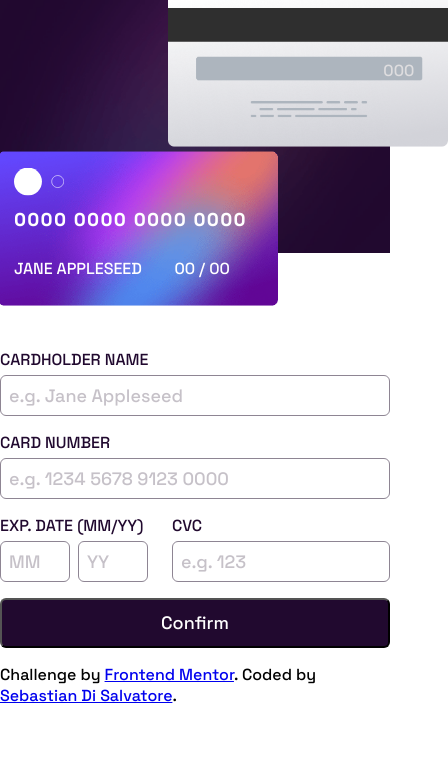
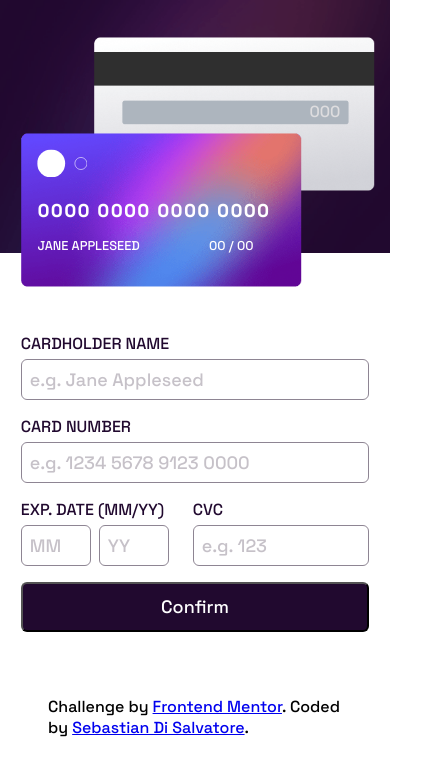
Before and after one commit to Sebads7/Interactive-card-details-form, a plain HTML site: page index.html in a window 390 px wide. Shown: the whole page, 448 px wide, since content can reach past the window. Drawn offline with nearby package versions, Linux system fonts and the light colour scheme.

Commit message:
refactorized mobile view-port

```diff
--- a/index.html
+++ b/index.html
@@ -4,6 +4,7 @@
     <!-- end -->
     <meta charset="UTF-8" />
     <meta name="viewport" content="width=device-width, initial-scale=1.0" />
+    <meta name="format-detection" content="telephone=no">
     <!-- displays site properly based on user's device -->
 
     <link
--- a/styles.css
+++ b/styles.css
@@ -7,36 +7,45 @@
     --Dark-grayish-violet: hsl(279, 6%, 55%);
     --Very-dark-violet: hsl(278, 68%, 11%);
 }
-*,*>*{
+
+*,
+*>* {
     font-family: 'Space Grotesk', sans-serif;
     padding: 0;
     margin: 0;
     box-sizing: border-box;
 }
-body{
+
+body {
     min-height: 100vh;
 }
-.hidden{
+
+.hidden {
     display: none !important;
 }
-.error{
+
+.error {
     border: 2px solid var(--Red);
 }
-.error_message{
+
+.error_message {
     gap: 0;
 }
-.error_message::after{
+
+.error_message::after {
     display: flex;
     flex-direction: row;
     content: "Can't be blank";
     color: var(--Red);
     margin-top: .2rem;
 }
-.container{
+
+.container {
     display: flex;
     align-items: center;
 }
-.left_section{
+
+.left_section {
     min-height: 100vh;
     width: 40%;
     background-image: url('./images/bg-main-desktop.png');
@@ -45,37 +54,43 @@ body{
     background-repeat: no-repeat;
     position: relative;
 }
-.cards{
+
+.cards {
     position: absolute;
     top: 50%;
     display: flex;
     flex-direction: column;
     gap: 2rem;
     left: 100%;
-    transform: translate(-50%,-50%);
+    transform: translate(-50%, -50%);
 }
-.front_card{
+
+.front_card {
     position: relative;
     transform: translateX(-100px);
 }
 
-.card_logo{
+.card_logo {
     position: absolute;
     top: 1rem;
     left: 1rem;
 }
-#name{
+
+#name {
     text-transform: uppercase;
     font-family: inherit;
 }
-#number{
+
+#number {
     position: absolute;
     color: var(--White);
     bottom: 5rem;
     left: 1rem;
     letter-spacing: 2px;
+
 }
-.card_info{
+
+.card_info {
     position: absolute;
     bottom: 2rem;
     left: 1rem;
@@ -84,101 +99,117 @@ body{
     color: var(--White);
     justify-content: space-between;
 }
-.back_card{
+
+.back_card {
     position: relative;
 }
 
-#cvc{
+#cvc {
     position: absolute;
     right: 3.5rem;
     top: 7rem;
     color: var(--Light-grayish-violet);
 }
 
-.right_section{
+.right_section {
     display: flex;
     align-items: center;
     justify-content: center;
     width: 100%;
 }
-.right_section form{
+
+.right_section form {
     display: grid;
     gap: 1rem;
     width: 400px;
-    grid-template-columns: repeat(2,1f);
-    grid-template-rows: repeat(4,1fr);
+    grid-template-columns: repeat(2, 1f);
+    grid-template-rows: repeat(4, 1fr);
 }
-label{
+
+label {
     color: var(--Very-dark-violet);
     margin-bottom: .3rem;
     text-transform: uppercase;
 }
-input{
+
+input {
     padding: .5rem;
     font-size: 18px;
     border: 1px solid var(--Dark-grayish-violet);
     border-radius: 6px;
 }
+
 input::-webkit-outer-spin-button,
-input::-webkit-inner-spin-button{
+input::-webkit-inner-spin-button {
     -webkit-appearance: none;
     margin: 0;
 }
-input::placeholder{
+
+input::placeholder {
     font-family: inherit;
     color: var(--Dark-grayish-violet);
     opacity: 50%;
 
 }
-input:focus{
+
+input:focus {
     outline-color: hsl(249, 99%, 64%);
 }
-.grid_1{
+
+.grid_1 {
     display: flex;
     flex-direction: column;
     grid-column: 2 span;
 }
-.grid_2{
+
+.grid_2 {
     display: flex;
     flex-direction: column;
     grid-column: 2 span;
 }
-.grid_3{
+
+.grid_3 {
     display: flex;
     flex-direction: column;
 }
-.grid_4{
+
+.grid_4 {
     display: flex;
     flex-direction: column;
     grid-column: 1 span;
 }
-.card_information{
+
+.card_information {
     display: flex;
     grid-column: 2 span;
     gap: 1rem;
 }
 
-#card_date{
+#card_date {
     display: flex;
     flex-direction: column;
     grid-column: 1 span;
 }
-#card_date .two_inp{
+
+#card_date .two_inp {
     display: flex;
 }
-.two_inp div{
+
+.two_inp div {
     flex-direction: column;
 }
-#card_date div input{
+
+#card_date div input {
     width: 70px;
     margin-inline: .5rem;
     margin-left: 0;
 }
 
-#card_cvc{
+#card_cvc {
     width: 100%;
 }
-form button{
+
+form button {
     grid-column: 2 span;
     font-size: 18px;
     height: 50px;
@@ -188,7 +219,7 @@ form button{
     cursor: pointer;
 }
 
-.thank{
+.thank {
     width: 350px;
     display: flex;
     flex-direction: column;
@@ -196,15 +227,18 @@ form button{
     justify-content: center;
     gap: 2rem;
 }
-.thank h1{
+
+.thank h1 {
     text-transform: uppercase;
     letter-spacing: 3px;
 }
-.thank p{
+
+.thank p {
     font-size: 18px;
     color: var(--Dark-grayish-violet);
 }
-.thank button{
+
+.thank button {
     color: var(--White);
     width: 100%;
     border-radius: 6px;
@@ -213,7 +247,9 @@ form button{
     background-color: var(--Very-dark-violet);
     cursor: pointer;
 }
-.button-last, #submit_btn{
+
+.button-last,
+#submit_btn {
     color: var(--White);
     width: 100%;
     border-radius: 6px;
@@ -227,49 +263,100 @@ form button{
 /* mobile response */
 
 
-@media screen and (max-width: 1023px){
-    .front_card, .front_card img, .back_card, .back_card img{
+@media screen and (max-width: 1023px) {
+
+    .front_card,
+    .front_card img,
+    .back_card,
+    .back_card img {
         width: 300px;
     }
-    .card_container .card_logo{
+
+    .card_container .card_logo {
         width: 50px;
     }
-    #number{
+
+    #number {
         font-size: 1.1rem;
     }
-    #cvc{
-        top:42%;
+
+    #cvc {
+        top: 42%;
         right: 12%;
     }
 }
-@media screen and (max-width:767px){
-    .container{
+
+@media screen and (max-width:767px) {
+    .container {
         flex-direction: column;
-    }
-    .front_card, .front_card img, .back_card, .back_card img{
-        width: 280px;
+        width: 100%;
+        height: 100%;
+
 
     }
-.left_section{
+
+    .front_card,
+    .front_card img,
+    .back_card,
+    .back_card img {
+        width: 280px;
+    }
+
+    .left_section {
         width: 100%;
         min-height: 30vh;
         background-image: url("./images/bg-main-mobile.png");
-}
-.cards{
-    flex-direction: column-reverse;
-    left: 61%;
-    top: 60%;
-    gap: 0;
+
 
     }
-.back_card{
-    transform: translate(70px);
-}
-.front_card{
-    z-index: 100;
-}
-.right_section{
-    margin-top: 6rem;
+
+    .cards {
+        display: flex;
+        flex-direction: column-reverse;
+        left: 60%;
+        top: 45%;
+
 
     }
+
+    .back_card {
+        display: flex;
+        align-self: center;
+        margin: 1.3rem;
     }
+
+    .front_card {
+        top: 60%;
+        left: 15%;
+        display: flex;
+        position: absolute;
+        z-index: 100;
+        margin-right: 1.3rem;
+
+        color: inherit;
+        text-decoration: none;
+    }
+
+    #number {
+        margin-bottom: -1rem;
+        padding-bottom: -1rem;
+    }
+
+    .card_info {
+
+        font-size: .8rem;
+        margin: auto;
+        padding: auto;
+    }
+
+    .right_section {
+        padding: 0 1.3rem;
+        margin: 5rem 0 0 0;
+    }
+
+    .attribution {
+        margin: 3rem;
+    }
+
+
+}
```
Lines whose indentation alone changed are shown as unchanged.
